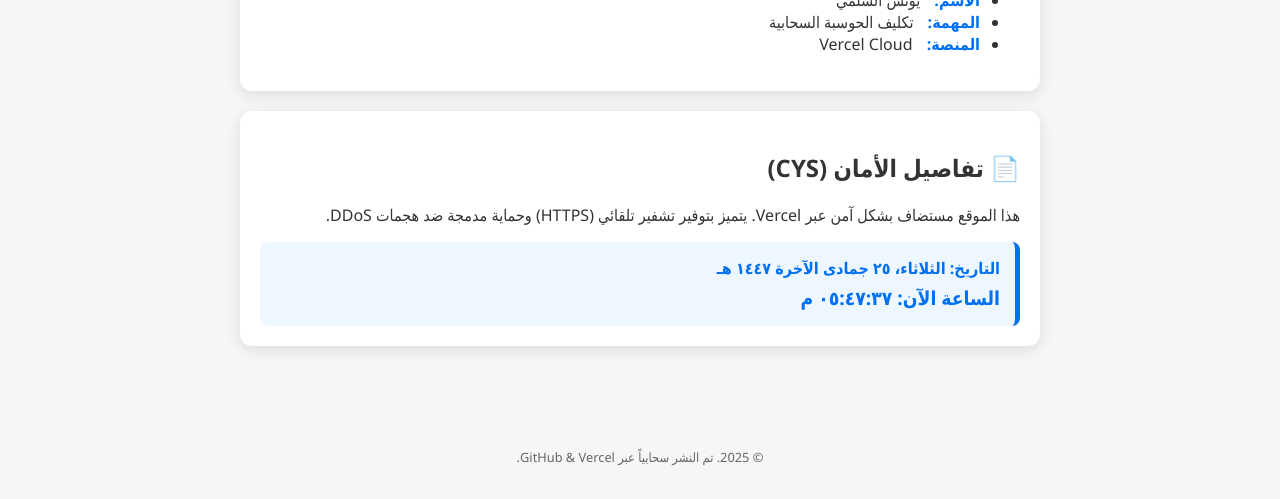
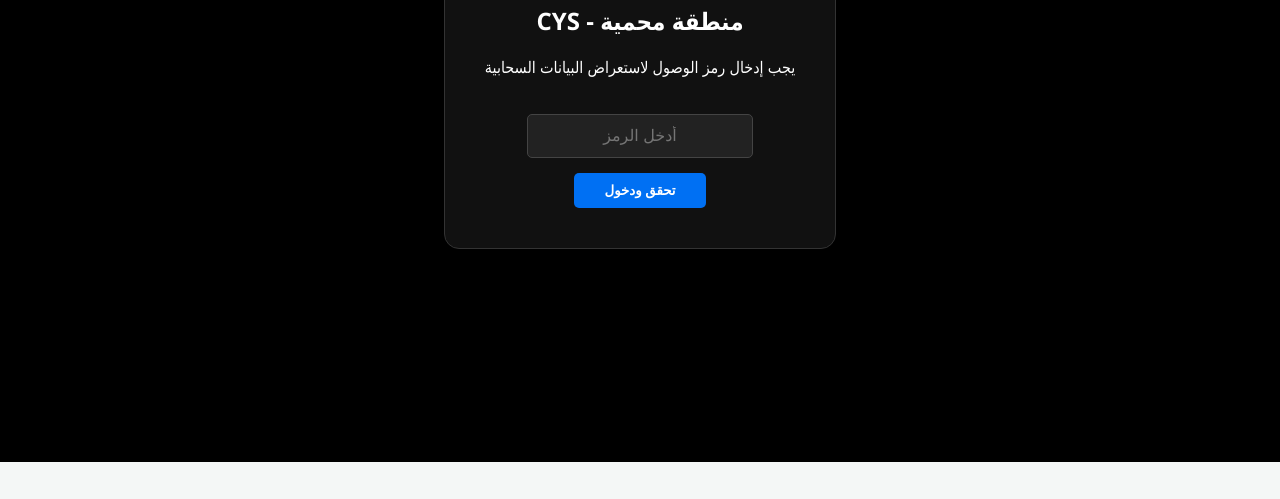
Before and after one commit to YounesMAlSalami/Cloud-Project, a plain HTML site: page index.html in a window 1280 px wide. Shown: the part 338-837 px from the top of the page. After the commit the page ends 800 px from the top, so only its background shows below. Drawn offline with Linux system fonts and the light colour scheme.

Commit message:
Apply ACL Security Layer

```diff
--- a/index.html
+++ b/index.html
@@ -3,13 +3,73 @@
 <head>
     <meta charset="UTF-8">
     <meta name="viewport" content="width=device-width, initial-scale=1.0">
-    <title>مشروع السحاب - يونس السلمي</title>
+    <title>مشروع السحابة الآمن - يونس السلامي</title>
     <link rel="stylesheet" href="style.css">
+    <style>
+        /* تصميم شاشة القفل */
+        #lock-screen {
+            position: fixed;
+            inset: 0;
+            background: #000000;
+            color: #ffffff;
+            z-index: 9999;
+            display: flex;
+            flex-direction: column;
+            align-items: center;
+            justify-content: center;
+            font-family: 'Segoe UI', Tahoma, Geneva, Verdana, sans-serif;
+        }
+        .lock-card {
+            background: #111;
+            padding: 40px;
+            border-radius: 15px;
+            border: 1px solid #333;
+            text-align: center;
+            box-shadow: 0 10px 30px rgba(0,0,0,0.5);
+        }
+        #pass-input {
+            padding: 12px;
+            width: 200px;
+            border-radius: 5px;
+            border: 1px solid #444;
+            background: #222;
+            color: white;
+            text-align: center;
+            font-size: 16px;
+            margin-top: 20px;
+        }
+        .btn-lock {
+            margin-top: 15px;
+            padding: 10px 30px;
+            background: #0070f3;
+            color: white;
+            border: none;
+            border-radius: 5px;
+            cursor: pointer;
+            font-weight: bold;
+            transition: 0.3s;
+        }
+        .btn-lock:hover { background: #0056b3; }
+        #error-msg { color: #ff4d4d; margin-top: 15px; font-size: 14px; display: none; }
+    </style>
 </head>
 <body>
 
+    <div id="lock-screen">
+        <div class="lock-card">
+            <div style="font-size: 50px; margin-bottom: 10px;">🔒</div>
+            <h2>منطقة محمية - CYS</h2>
+            <p>يجب إدخال رمز الوصول لاستعراض البيانات السحابية</p>
+            <input type="password" id="pass-input" placeholder="أدخل الرمز">
+            <br>
+            <button class="btn-lock" onclick="checkPass()">تحقق ودخول</button>
+            <p id="error-msg">❌ الرمز غير صحيح، حاول مجدداً</p>
+        </div>
+    </div>
+
+    <div id="main-content" style="display: none;">
         <header class="header">
-        <h1>👋 أهلاً بك في مشروعي السحابي</h1>
+            <h1>👋 أهلاً بك في مشروعي السحابي الآمن</h1>
             <p>برنامج الأمن السيبراني (CYS)</p>
         </header>
 
@@ -17,7 +77,7 @@
             <section class="profile-card">
                 <h2>المعلومات الشخصية</h2>
                 <ul class="info-list">
-                <li><span class="label">الاسم:</span> يونس السلمي</li>
+                    <li><span class="label">الاسم:</span> يونس السلامي</li>
                     <li><span class="label">المهمة:</span> تكليف الحوسبة السحابية</li>
                     <li><span class="label">المنصة:</span> Vercel Cloud</li>
                 </ul>
@@ -25,7 +85,7 @@
 
             <section class="cloud-info">
                 <h2>📄 تفاصيل الأمان (CYS)</h2>
-            <p>هذا الموقع مستضاف بشكل آمن عبر Vercel. يتميز بتوفير تشفير تلقائي (HTTPS) وحماية مدمجة ضد هجمات DDoS.</p>
+                <p>هذا الموقع محمي بطبقة تحقق برمجية للتأكد من هوية المستخدم قبل عرض المحتوى.</p>
                 <div id="time-display" class="time-widget">جاري تحميل الوقت...</div>
             </section>
         </main>
@@ -33,6 +93,7 @@
         <footer class="footer">
             <p>&copy; 2025. تم النشر سحابياً عبر GitHub & Vercel.</p>
         </footer>
+    </div>
 
     <script src="script.js"></script>
 </body>
--- a/script.js
+++ b/script.js
@@ -1,8 +1,26 @@
-// دالة لتحديث الوقت والتاريخ بشكل حي
+// وظيفة التحقق من الوصول (ACL Mechanism)
+function checkPass() {
+    const passwordInput = document.getElementById('pass-input').value;
+    const errorMsg = document.getElementById('error-msg');
+
+    // كلمة المرور التي ستعطيها للدكتورة
+    const secureKey = "CYS2025";
+
+    if (passwordInput === secureKey) {
+        // إخفاء شاشة القفل وإظهار المحتوى
+        document.getElementById('lock-screen').style.display = 'none';
+        document.getElementById('main-content').style.display = 'block';
+        console.log("Access Granted - Authenticated");
+    } else {
+        // إظهار رسالة خطأ
+        errorMsg.style.display = 'block';
+        console.warn("Access Denied - Unauthorized Attempt");
+    }
+}
+
+// دالة تحديث الوقت (الكود السابق)
 function updateLiveStatus() {
     const now = new Date();
-
-    // تنسيق التاريخ والوقت للغة العربية
     const dateOptions = { weekday: 'long', year: 'numeric', month: 'long', day: 'numeric' };
     const timeOptions = { hour: '2-digit', minute: '2-digit', second: '2-digit' };
 
@@ -10,7 +28,6 @@ function updateLiveStatus() {
     const timeString = now.toLocaleTimeString('ar-SA', timeOptions);
 
     const displayElement = document.getElementById('time-display');
-
     if (displayElement) {
         displayElement.innerHTML = `
             <div>التاريخ: ${dateString}</div>
@@ -19,8 +36,5 @@ function updateLiveStatus() {
     }
 }
 
-// تشغيل الدالة فوراً ثم كل ثانية
 updateLiveStatus();
 setInterval(updateLiveStatus, 1000);
-
-console.log("Vercel Deployment is active and secure.");
```
Lines whose indentation alone changed are shown as unchanged.
